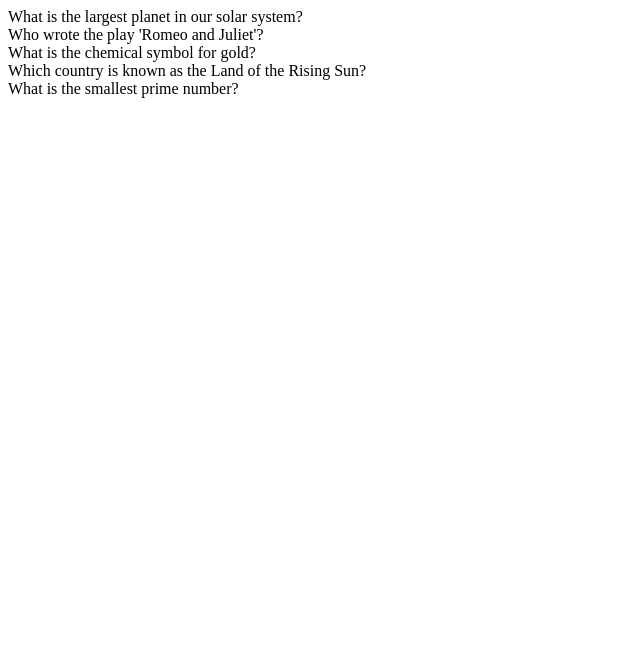
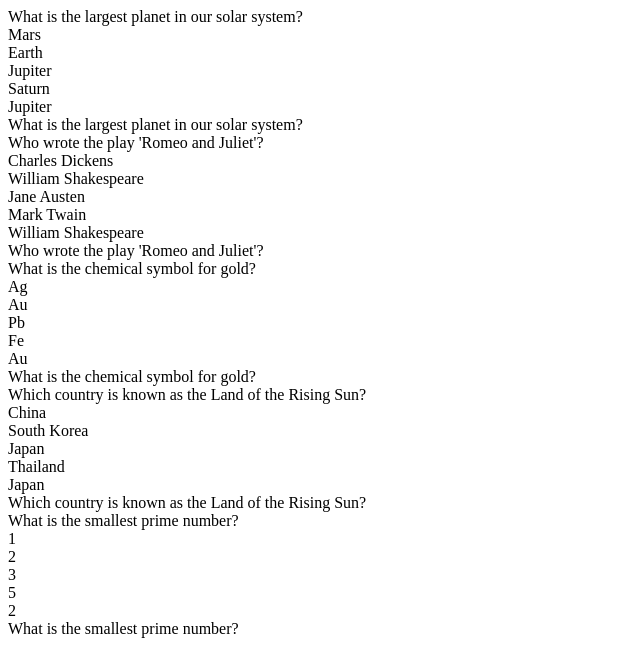
Before and after one commit to swapnildubey29/FLASHCARD-APP, a React (Vite) app: page / in a window 1280 px wide. Shown: the top 672 px of the page, without its empty margins (0-640 px from the left). Built offline with nearby package versions, Linux system fonts and the light colour scheme.

Commit message:
Flashcard flip function

```diff
--- a/src/Flashcard.jsx
+++ b/src/Flashcard.jsx
@@ -1,9 +1,24 @@
-import React from 'react'
+import React, {useState} from 'react'
 
 export default function Flashcard({flashcard}) {
+  const [flip, setflip] = useState(false)
+
+
   return (
-    <div>
-      {flashcard.question}
+    <div
+     className={`card ${flip ? 'flip' : ''}`}
+     onClick={() => setflip(!flip)}
+     >
+      <div className='front'>
+        {flashcard.question}
+        <div className='flashcard-options'>
+          {flashcard.options.map(option => {
+            return <div className='flashcard-option'> {option} </div>
+          })}
+        </div>
+      </div>
+      <div className='back'>{flashcard.answer}</div>
+      {flip ? flashcard.answer : flashcard.question}
     </div>
   )
 }
```
